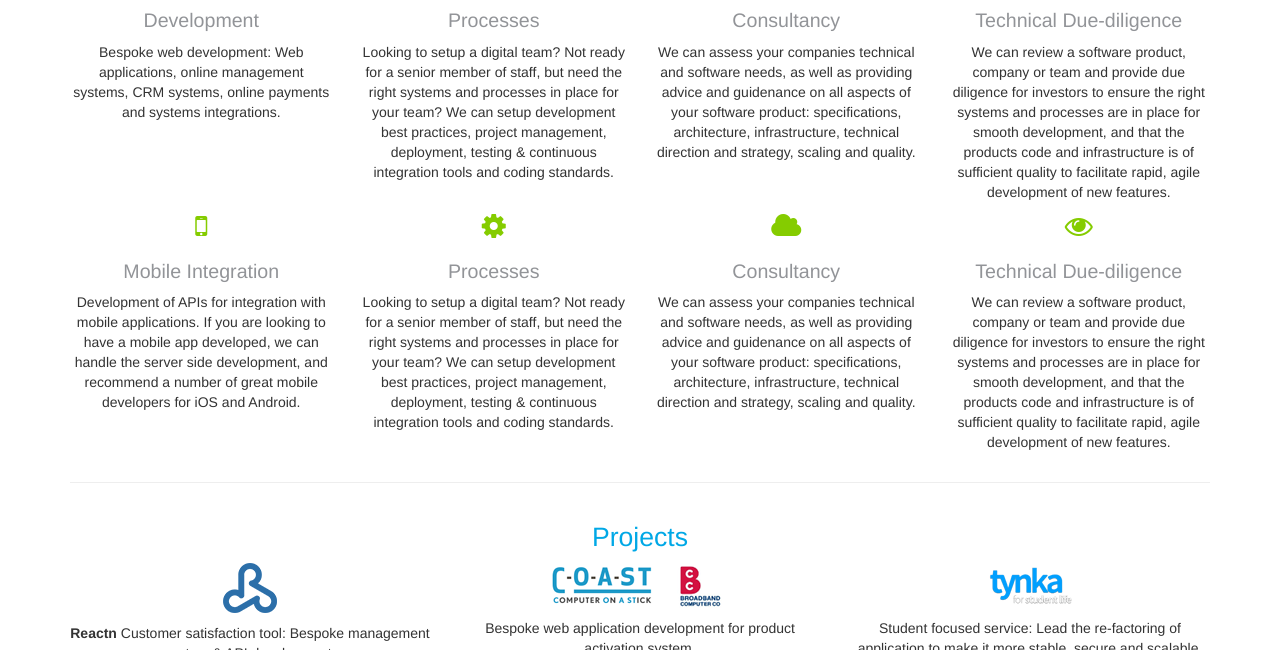
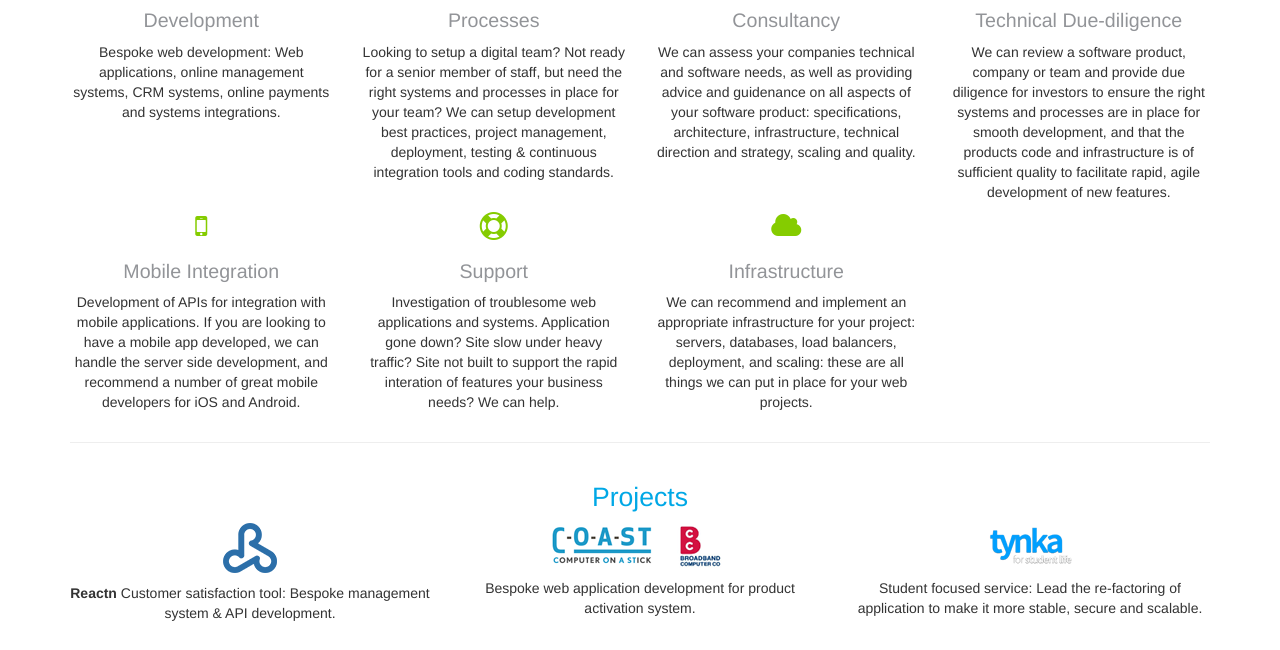
Before and after one commit to CentralApps/centralapps.github.io, a Jekyll site: the page built from index.html, in a window 1280 px wide and 900 px high, scrolled down 624 px, cut to the strip 0-650 px from the top of the window. Built offline with Jekyll 4.4.1, drawn with Linux system fonts in a browser that asks for light colours; nearby versions of some CDN libraries.

Commit message:
Removed duplicate content

```diff
--- a/index.html
+++ b/index.html
@@ -49,21 +49,16 @@ layout: base
                         <p>Development of APIs for integration with mobile applications. If you are looking to have a mobile app developed, we can handle the server side development, and recommend a number of great mobile developers for iOS and Android.</p>
                     </div>
                     <div class="col-md-3">
-                        <i class="fa fa-cog fa-2x "></i>
-                        <h3>Processes</h3>
-                        <p>Looking to setup a digital team? Not ready for a senior member of staff, but need the right systems and processes in place for your team? We can setup development best practices, project management, deployment, testing &amp; continuous integration tools and coding standards.</p>
-                    </div>
-                    <div class="col-md-3 ">
-                        <i class="fa fa-cloud fa-2x"></i>
-                        <h3>Consultancy</h3>
-                        <p>We can assess your companies technical and software needs, as well as providing advice and guidenance on all aspects of your software product: specifications, architecture, infrastructure, technical direction and strategy, scaling and quality.
-                        <p>
+                        <i class="fa fa-support fa-2x "></i>
+                        <h3>Support</h3>
+                        <p>Investigation of troublesome web applications and systems. Application gone down? Site slow under heavy traffic? Site not built to support the rapid interation of features your business needs? We can help.</p>
                     </div>
                     <div class="col-md-3">
-                        <i class="fa fa-eye fa-2x "></i>
-                        <h3>Technical Due-diligence</h3>
-                        <p>We can review a software product, company or team and provide due diligence for investors to ensure the right systems and processes are in place for smooth development, and that the products code and infrastructure is of sufficient quality to facilitate rapid, agile development of new features.</p>
+                        <i class="fa fa-cloud fa-2x "></i>
+                        <h3>Infrastructure</h3>
+                        <p>We can recommend and implement an appropriate infrastructure for your project: servers, databases, load balancers, deployment, and scaling: these are all things we can put in place for your web projects.</p>
                     </div>
+
                 </div>
             </div>
         </div>
```
